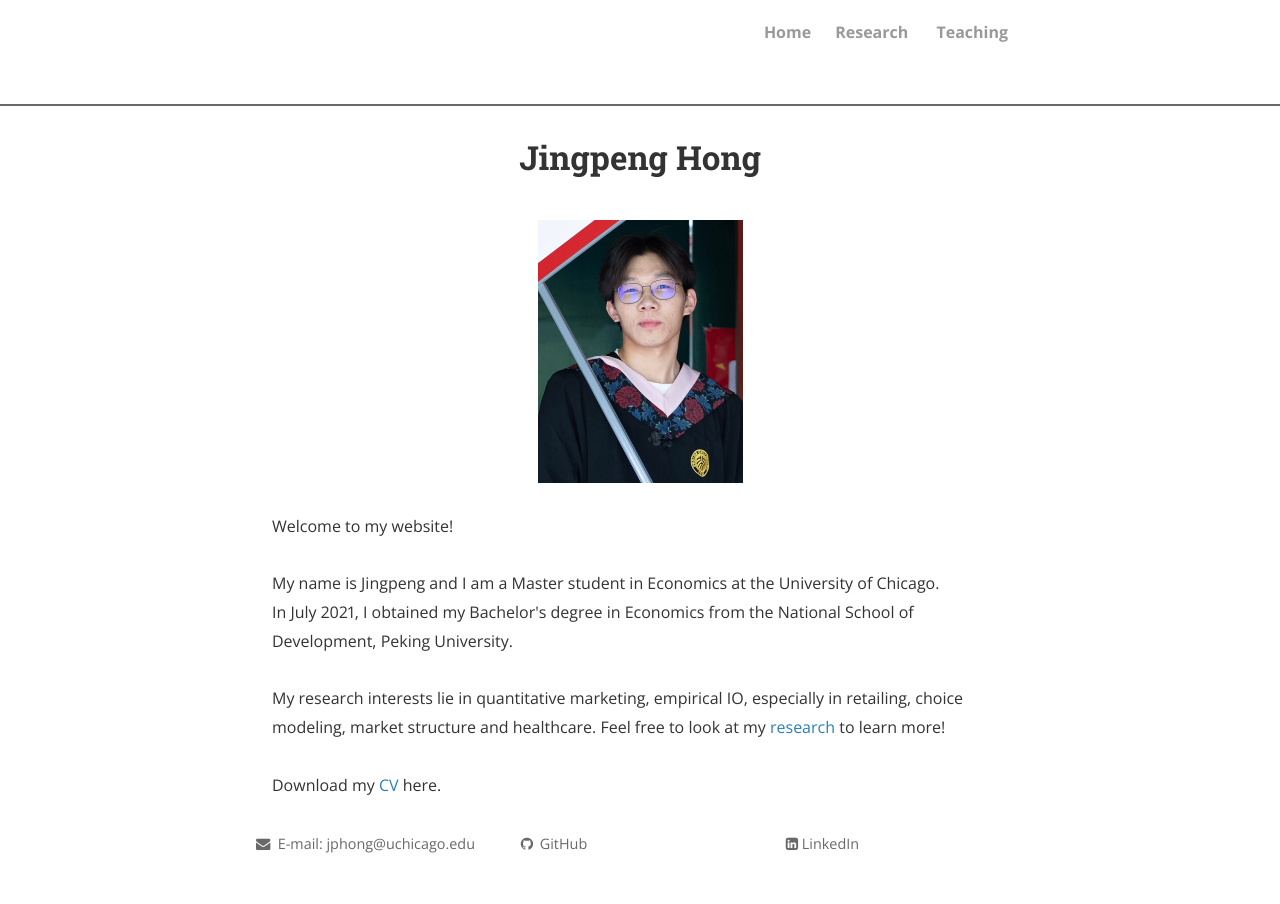
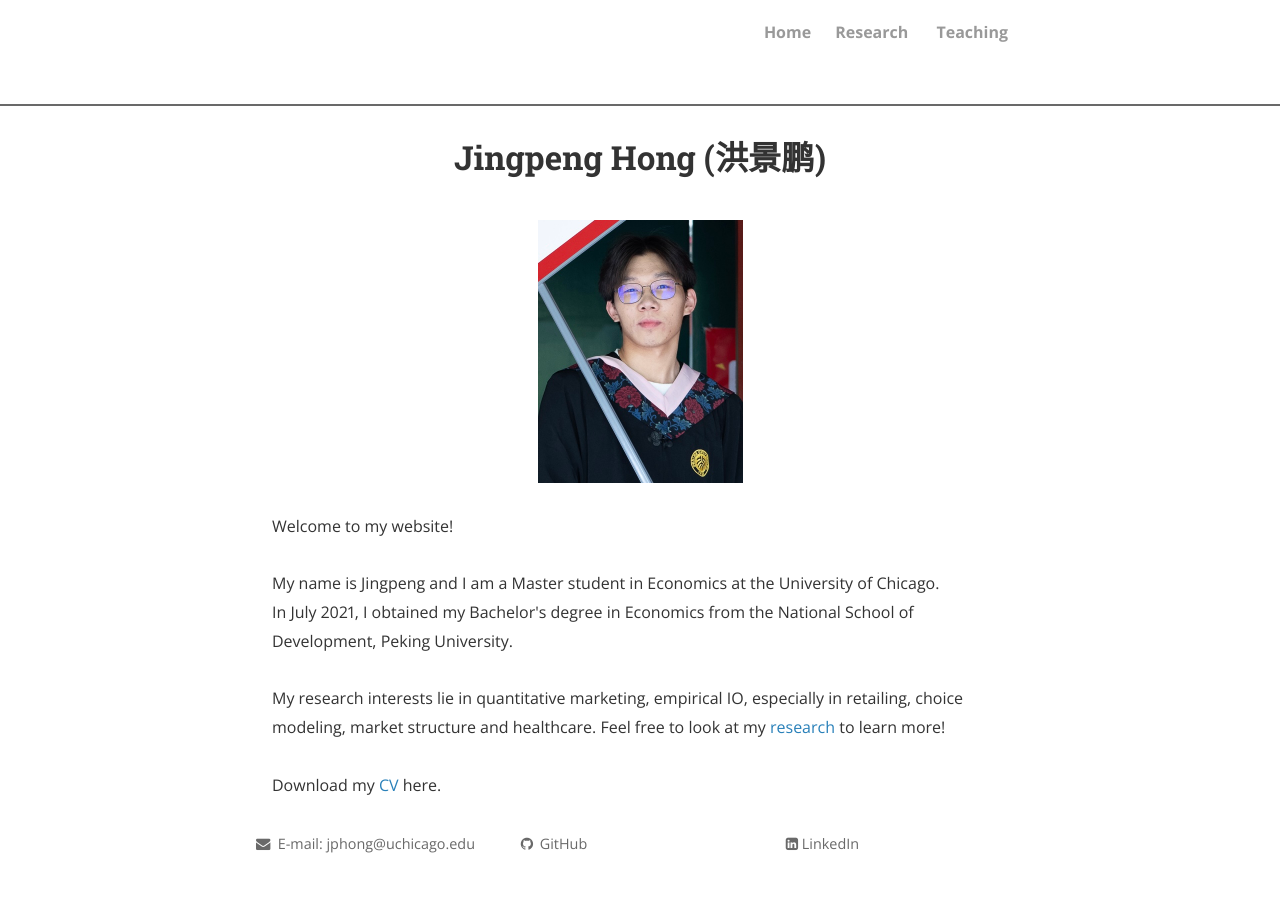
Before and after one commit to JingpengHong/JingpengHong.github.io, a Jekyll site: the page built from index.html, in a window 1280 px wide. Built offline with Jekyll 4.4.1, drawn with Linux system fonts in a browser that asks for light colours; nearby versions of some CDN libraries; the list of posts is cut into pages by our own code; comment, search, counter and statistics services are not loaded; a style sheet for code colours, icons or effects is not loaded.

Commit message:
Update index.html

```diff
--- a/index.html
+++ b/index.html
@@ -1,6 +1,6 @@
 ---
 layout: page
-title: Jingpeng Hong
+title: Jingpeng Hong (洪景鹏)
 ---
 <div class="home">
   <script async src="https://www.googletagmanager.com/gtag/js?id=UA-108085250-1"></script>
```
